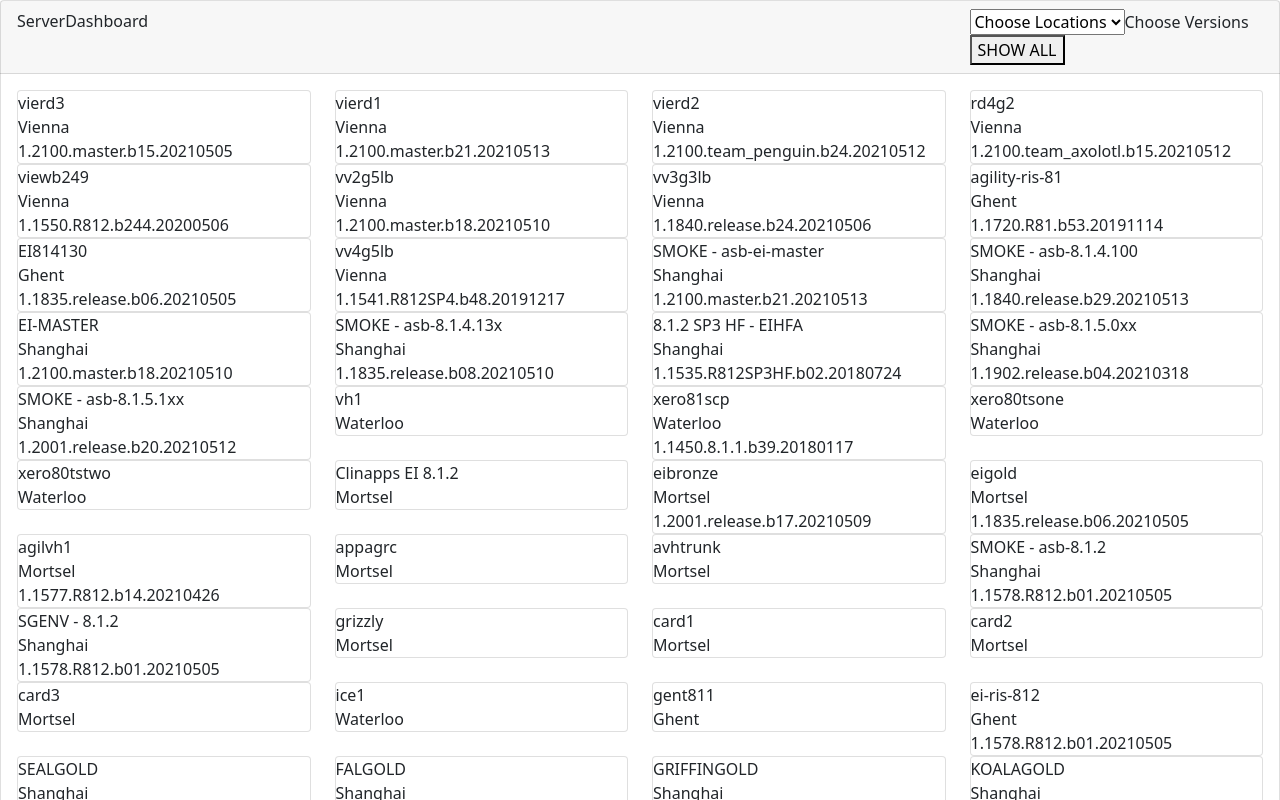
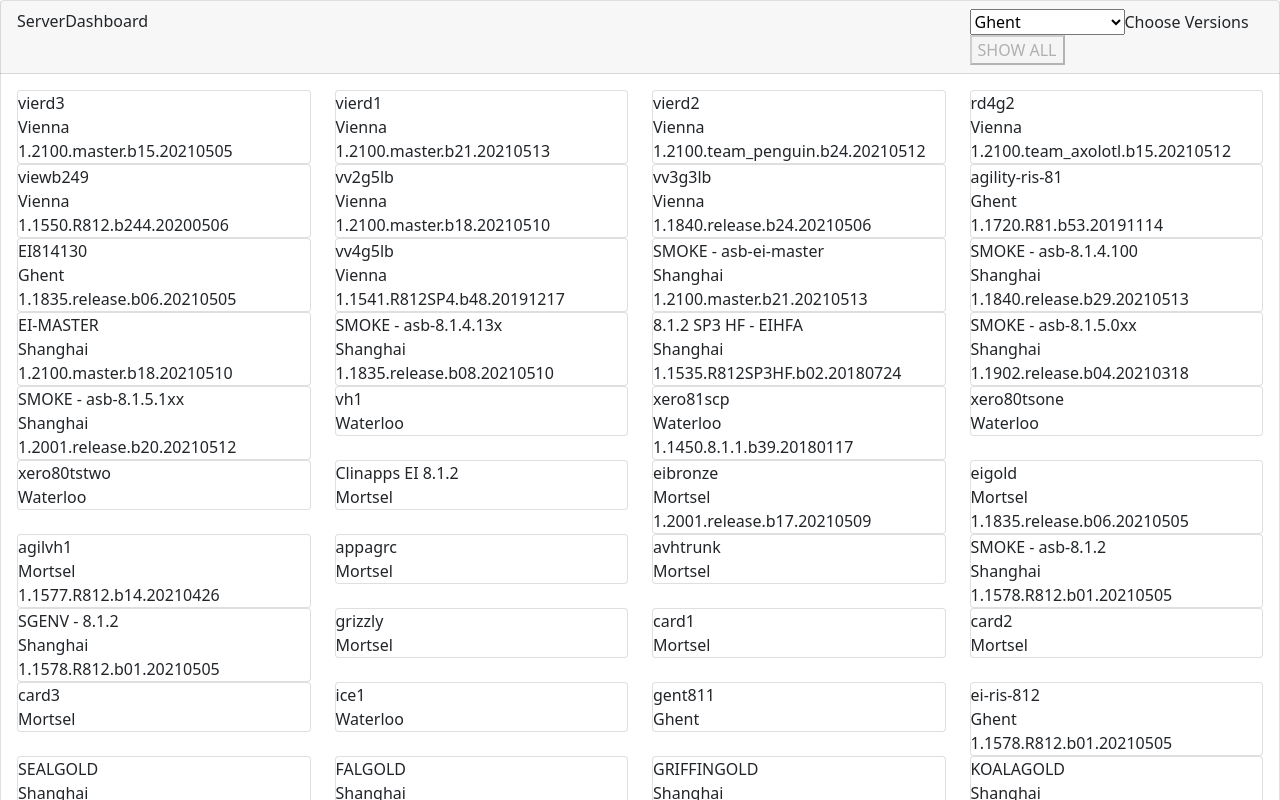
Before and after one commit to whhub/ServerDashboard, an Angular app: page / in a window 1280 px wide. Shown: the top 800 px of the page. Built offline with nearby package versions, Linux system fonts and the light colour scheme.

Commit message:
09 select binding version 1

```diff
--- a/src/app/servers/server-list/server-list.component.html
+++ b/src/app/servers/server-list/server-list.component.html
@@ -2,15 +2,12 @@
   <div class="card-header row justify-content-between">
     <div class="col-3">ServerDashboard</div>
     <div class="col-3">
-      <select >
-        <option selected>Choose Locations</option>
-        <option value="1">1</option>
-        <option value="2">2</option>
-        <option value="3">3</option>
-        <option value="4">4</option>
+      <select [(value)]='selectedLocation'>
+        <option selected disabled>Choose Locations</option>
+        <option *ngFor='let location of locations' [value]='location'>{{location}}</option>
       </select>
       <label>Choose Versions</label>
-      <button (click)='showAll()'>SHOW ALL</button>
+      <button (click)='showAll()' [disabled]='isShowAll'>SHOW ALL</button>
     </div>
   </div>
   <div class="card-body">
--- a/src/app/servers/server-list/server-list.component.ts
+++ b/src/app/servers/server-list/server-list.component.ts
@@ -22,16 +22,44 @@ export class ServerListComponent implements OnInit, OnDestroy {
       next: servers => {
         this.servers = servers;
         this.filteredServers = this.servers;
+        this.locations = this.servers.map(server => server.location)
+          .filter((value,index,self)=>self.indexOf(value)==index).sort();
+        this.versions = this.servers.map(server => server.version)
+          .filter((value, index, self) => self.indexOf(value) == index).sort();
       }
     })
   }
 
   showAll(): void {
     this.filteredServers = this.servers;
+    this.selectedLocation = ''
   }
 
   filteredServers: IServer[] = []
   servers: IServer[] = []
+  locations: string[] = []
+  versions: string[] = []
 
-  sub:Subscription;
+  get selectedLocation(): string {
+    console.log(`selected location is ${this._selectedLocation}`)
+    return this._selectedLocation;
+  }
+  set selectedLocation(value: string) {
+    console.log(`set selected location to ${value}`)
+    this._selectedLocation = value;
+    this.isShowAll = !this.locations.includes(value)
+  }
+
+  get isShowAll(): boolean {
+    return this._isShowAll;
+  }
+  set isShowAll(value: boolean) {
+    this._isShowAll = value;
+  }
+
+  sub: Subscription;
+
+
+  private _selectedLocation: string = 'Shanghai'
+  private _isShowAll = true;
 }
```
